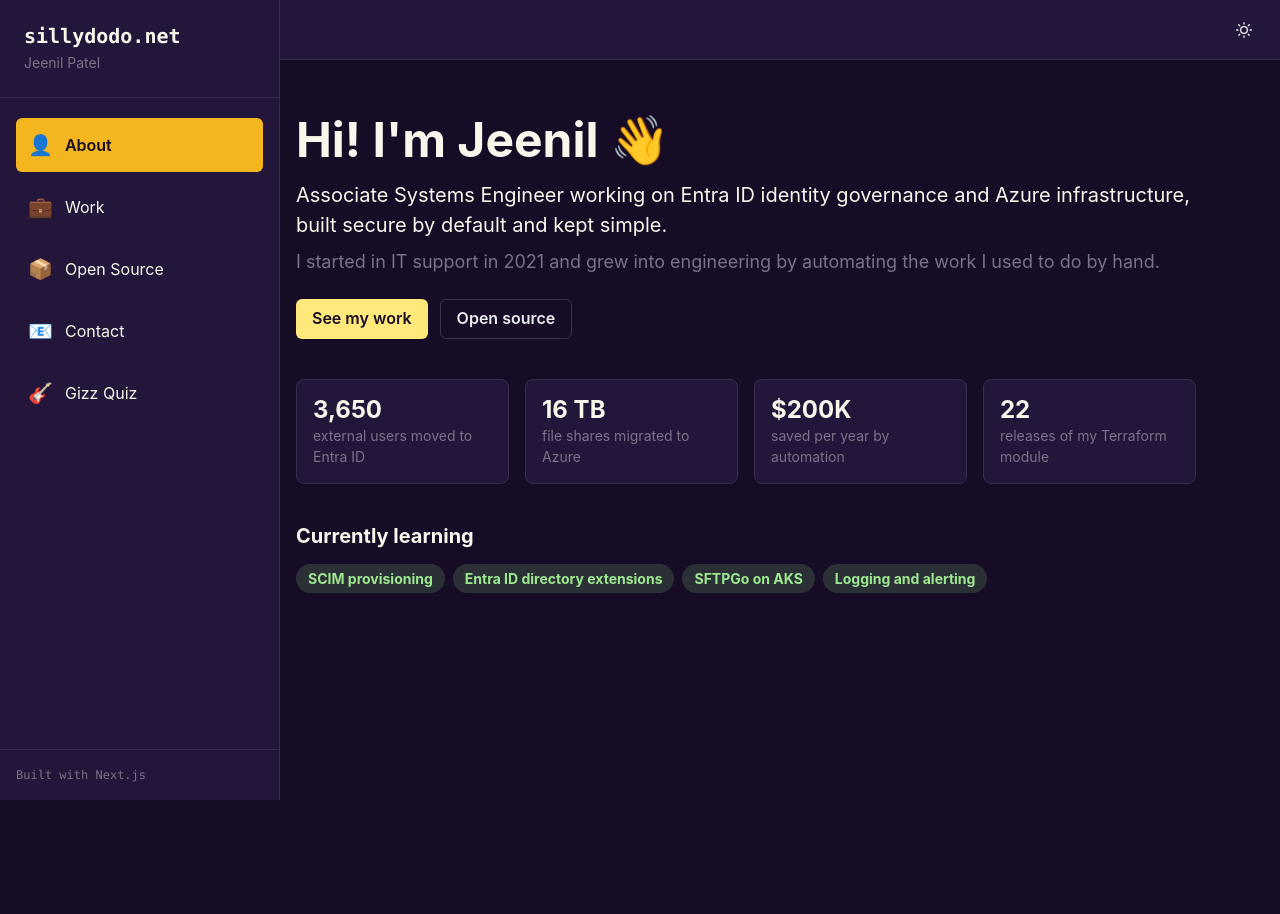
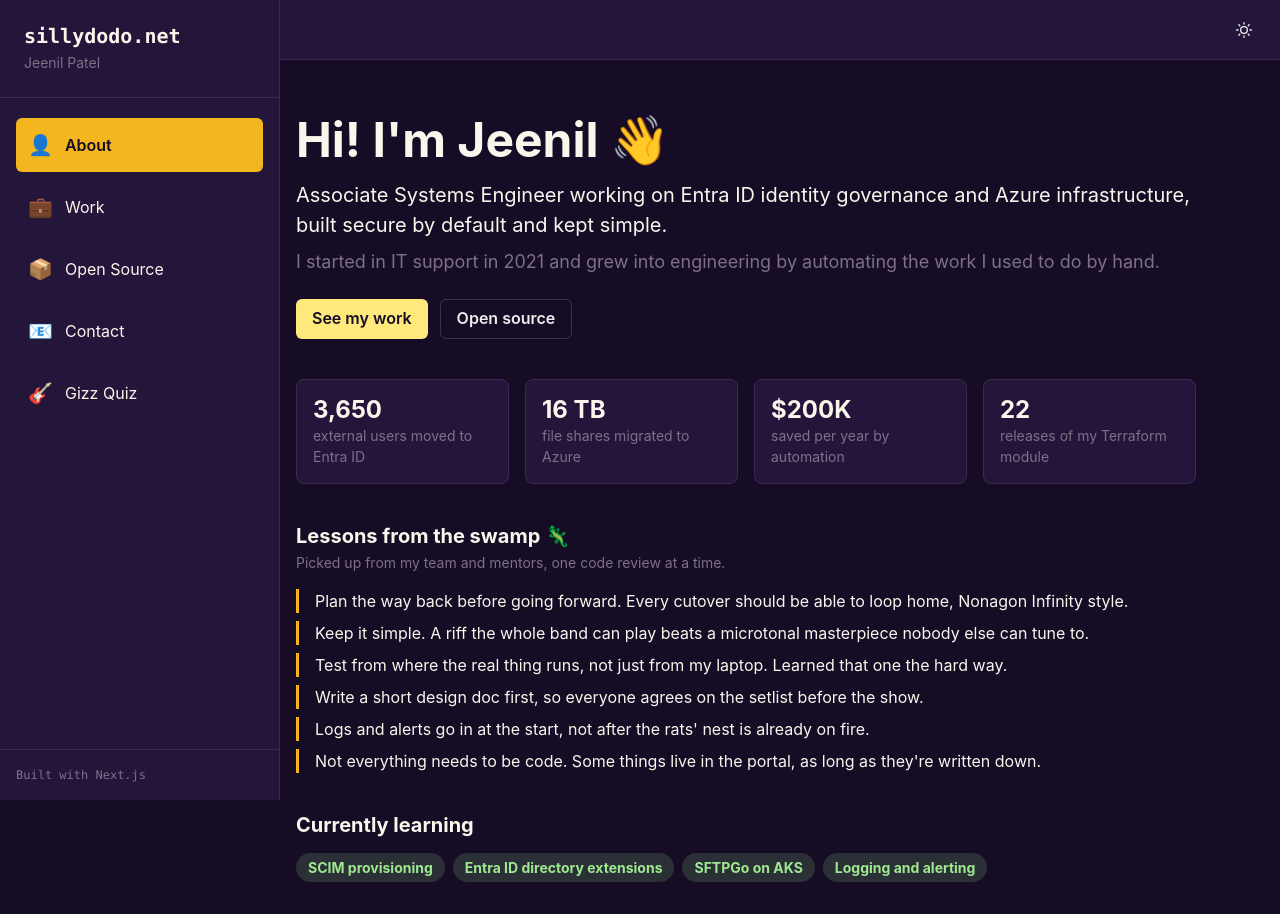
Before and after one commit to Jeenil/sillydodo, a Next.js app: page / in a window 1280 px wide. Before the commit the page ends 860 px from the top, so only its background shows below. Built offline with nearby package versions, Linux system fonts and the light colour scheme.

Commit message:
feat(about): add casual "Lessons from the swamp" section
Short, King Gizzard flavored takeaways credited to team and mentors.

```diff
--- a/app/components/sections/AboutSection.tsx
+++ b/app/components/sections/AboutSection.tsx
@@ -11,6 +11,7 @@ import {
   VStack,
   useColorModeValue,
 } from "@chakra-ui/react";
+import { lessonsLearned } from "../../data/projects";
 import { useNavigation } from "../../hooks/useNavigation";
 
 // Headline numbers, matching the resume
@@ -66,6 +67,22 @@ export function AboutSection() {
       </SimpleGrid>
 
       <Box>
+        <Heading as="h2" size="md" mb={1}>
+          Lessons from the swamp 🦎
+        </Heading>
+        <Text fontSize="sm" color="gray.500" mb={4}>
+          Picked up from my team and mentors, one code review at a time.
+        </Text>
+        <VStack align="stretch" spacing={2}>
+          {lessonsLearned.map((l) => (
+            <Text key={l} pl={4} borderLeft="3px solid" borderColor="brand.500">
+              {l}
+            </Text>
+          ))}
+        </VStack>
+      </Box>
+
+      <Box>
         <Heading as="h2" size="md" mb={4}>
           Currently learning
         </Heading>
--- a/app/data/projects.ts
+++ b/app/data/projects.ts
@@ -167,13 +167,15 @@ flowchart LR
   },
 ];
 
-// General takeaways that apply to every project. Not shown yet; will become
-// part of a project plan outline later.
-export const lessonsForNextProjects = [
-  "Write a short design doc before starting a large project, so the approach gets reviewed early.",
-  "Plan the rollback before the change, and treat a rollback as information, not failure.",
-  "Set up logging and alerts at the start of a project, not after something breaks.",
-  "Test changes from where the real workload runs, not just from my own machine.",
+// What I've picked up so far, said casually with a King Gizzard nod.
+// Shown on the About page.
+export const lessonsLearned = [
+  "Plan the way back before going forward. Every cutover should be able to loop home, Nonagon Infinity style.",
+  "Keep it simple. A riff the whole band can play beats a microtonal masterpiece nobody else can tune to.",
+  "Test from where the real thing runs, not just from my laptop. Learned that one the hard way.",
+  "Write a short design doc first, so everyone agrees on the setlist before the show.",
+  "Logs and alerts go in at the start, not after the rats' nest is already on fire.",
+  "Not everything needs to be code. Some things live in the portal, as long as they're written down.",
 ];
 
 export interface Repo {
```
